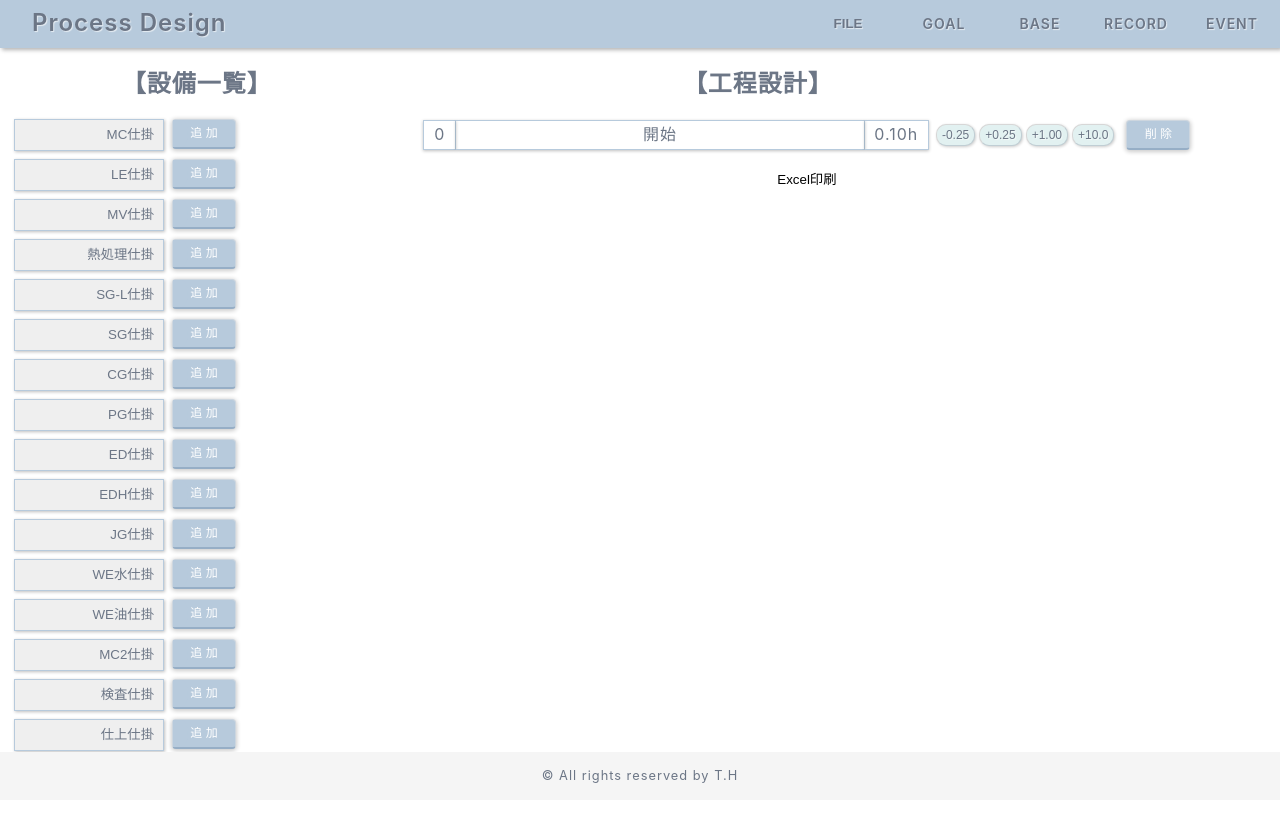
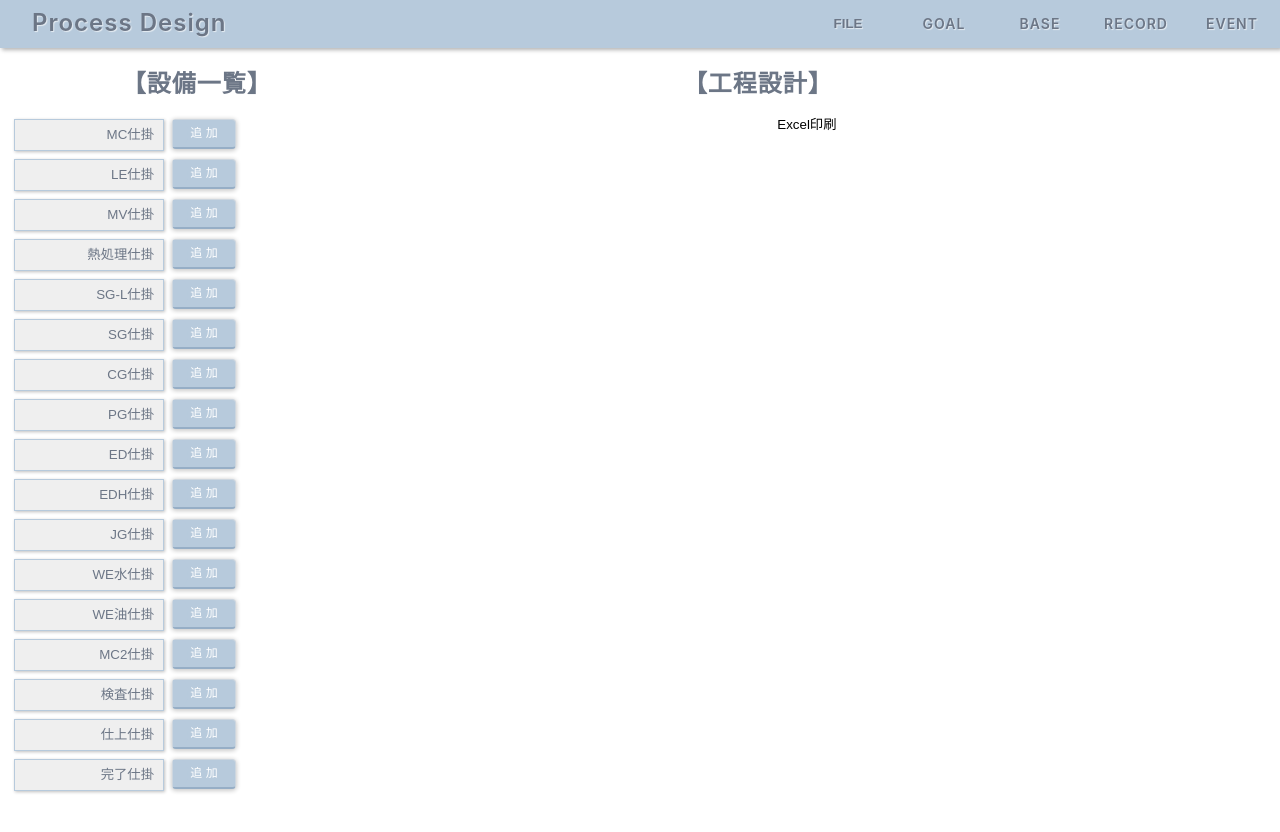
Before and after one commit to tetsu-hira/RecordApp, a React (Create React App) app: page / in a window 1280 px wide. Shown: the top 832 px of the page. Built offline with nearby package versions, Linux system fonts and the light colour scheme.

Commit message:
結果の概形が完成

```diff
--- a/public/css/style.css
+++ b/public/css/style.css
@@ -228,83 +228,99 @@ button {
   margin: auto 142px auto 44px;
 }
 .ProcessContainer .ProcessMain .Result__Border {
-  padding: 10px 0;
+  padding-top: 5px;
+  display: flex;
+  flex-wrap: wrap;
 }
 .ProcessContainer .ProcessMain .Result__Border .Flex {
   display: flex;
+  width: 50%;
 }
-.ProcessContainer .ProcessMain .Result__Border .Flex .ResultIndex {
+.ProcessContainer .ProcessMain .Result__Border .FlexCount {
+  height: 88px;
+}
+.ProcessContainer .ProcessMain .Result__Border .FlexCount__flex {
+  display: flex;
+  height: 44px;
+}
+.ProcessContainer .ProcessMain .Result__Border .FlexCount__flex .ResultTime {
+  width: 60px;
+  margin: auto;
+  font-size: 1.5rem;
+}
+.ProcessContainer .ProcessMain .Result__Border .FlexCount__flex .AddCount {
+  background: #e2f1f1;
+  font-size: 1rem;
+  width: 26px;
+  height: 25px;
+  text-align: center;
+  color: #6c7686;
+  border-top: 1px solid #d7d7d7;
+  border-left: 1px solid #d7d7d7;
+  border-bottom: 1px solid #9dabb780;
+  border-right: 1px solid #9dabb780;
+  border-radius: 14px;
+  margin: auto 2px;
+  padding: 0;
+  text-shadow: 1px 1px 1px rgba(255, 255, 255, 0.65);
+  box-shadow: 1px 1px 3px 0px rgba(0, 0, 0, 0.2);
+  font-family: "Font Awesome 5 Free";
+}
+.ProcessContainer .ProcessMain .Result__Border .FlexCount__flex .AddCount:hover {
+  cursor: pointer;
+}
+.ProcessContainer .ProcessMain .Result__Border .FlexCount__flex .AddCount:active {
+  -webkit-transform: translateY(2px);
+  transform: translateY(2px);
+  box-shadow: 0 0 2px rgba(0, 0, 0, 0.35);
+  border: 1px solid #e2f1f1;
+}
+.ProcessContainer .ProcessMain .Result__Border .FlexName {
+  width: 520px;
+}
+.ProcessContainer .ProcessMain .Result__Border .FlexName .ResultIndex {
   border: 1px solid #b7cadc;
   width: 60px;
   margin: 5px auto;
   height: 30px;
   box-shadow: 0px 1px 3px 0 rgba(0, 0, 0, 0.25);
 }
-.ProcessContainer .ProcessMain .Result__Border .Flex .ResultName {
+.ProcessContainer .ProcessMain .Result__Border .FlexName .ResultName {
+  font-size: 1.5rem;
   border: 1px solid #b7cadc;
-  width: 100%;
-  margin: 5px auto;
-  border-left: none;
+  width: 240px;
+  height: 44px;
+  line-height: 40px;
+  margin: 4px auto;
   box-shadow: 0px 1px 3px 0 rgba(0, 0, 0, 0.25);
 }
-.ProcessContainer .ProcessMain .Result__Border .Flex .ResultTime {
-  border: 1px solid #b7cadc;
-  width: 120px;
-  margin: 5px 5px 5px auto;
-  border-left: none;
-  box-shadow: 0px 1px 3px 0 rgba(0, 0, 0, 0.25);
-}
-.ProcessContainer .ProcessMain .Result__Border .Flex .AddCount {
-  background: #e2f1f1;
-  font-size: 12px;
-  width: 43px;
+.ProcessContainer .ProcessMain .Result__Border .FlexName .DeleteButton {
+  background: #b7cadc;
+  font-size: 0.8rem;
+  min-width: 64px;
   height: 22px;
   text-align: center;
-  color: #6c7686;
-  border-top: 1px solid #d7d7d7;
-  border-left: 1px solid #d7d7d7;
-  border-bottom: 1px solid #9dabb780;
-  border-right: 1px solid #9dabb780;
-  border-radius: 10px;
-  margin: auto 2px;
-  padding: 0px 5px;
-  text-shadow: 1px 1px 1px rgba(255, 255, 255, 0.65);
-  box-shadow: 1px 1px 3px 0px rgba(0, 0, 0, 0.2);
-}
-.ProcessContainer .ProcessMain .Result__Border .Flex .AddCount:hover {
-  cursor: pointer;
-}
-.ProcessContainer .ProcessMain .Result__Border .Flex .AddCount:active {
-  -webkit-transform: translateY(2px);
-  transform: translateY(2px);
-  box-shadow: 0 0 2px rgba(0, 0, 0, 0.35);
-  border: 1px solid #e2f1f1;
-}
-.ProcessContainer .ProcessMain .Result__Border .Flex .DeleteButton {
-  background: #b7cadc;
-  font-size: 12px;
-  min-width: 64px;
-  height: 30px;
-  line-height: 20px;
-  text-align: center;
   color: #fff;
-  border: 2px solid #b7cadc;
   border-radius: 4px;
-  margin: 5px 0 5px 10px;
-  box-shadow: 0px 1px 4px 1px rgba(0, 0, 0, 0.2);
+  margin: auto;
+  box-shadow: 0px 1px 3px 0px rgba(0, 0, 0, 0.2);
   -webkit-transform-style: preserve-3d;
   transform-style: preserve-3d;
   border-top: 1px solid #cdd6df;
   border-left: 1px solid #cdd6df;
-  border-bottom: solid 2px #7694b180;
+  border-bottom: solid 2px #7694b133;
   border-right: solid 1px #cdd6df;
 }
-.ProcessContainer .ProcessMain .Result__Border .Flex .DeleteButton:hover {
+.ProcessContainer .ProcessMain .Result__Border .FlexName .DeleteButton:hover {
   cursor: pointer;
 }
-.ProcessContainer .ProcessMain .Result__Border .Flex .DeleteButton:active {
+.ProcessContainer .ProcessMain .Result__Border .FlexName .DeleteButton:active {
   -webkit-transform: translateY(2px);
   transform: translateY(2px);
   box-shadow: 0 0 2px rgba(0, 0, 0, 0.35);
   border: 1px solid #b7cadc;
 }
+
+.None {
+  display: none;
+}
--- a/sass/Page/Process.scss
+++ b/sass/Page/Process.scss
@@ -100,35 +100,27 @@
           margin: auto 142px auto 44px;
         }
         &__Border {
-          padding: 10px 0;
+          padding-top: 5px;
+          display: flex;
+          flex-wrap: wrap;
           .Flex {
             display: flex;
-            .ResultIndex {
-              border: 1px solid $PrimaryColor;
+            width: 50%;
+            &Count {
+              height: 88px;
+              &__flex {
+                display: flex;
+                height: 44px;
+                .ResultTime {
                   width: 60px;
-              margin: 5px auto;
-              height: 30px;
-              box-shadow: 0px 1px 3px 0 rgba(0, 0, 0, 0.25);
-            }
-            .ResultName {
-              border: 1px solid $PrimaryColor;
-              width: 100%;
-              margin: 5px auto;
-              border-left: none;
-              box-shadow: 0px 1px 3px 0 rgba(0, 0, 0, 0.25);
-            }
-            .ResultTime {
-              border: 1px solid $PrimaryColor;
-              width: 120px;
-              margin: 5px 5px 5px auto;
-              border-left: none;
-              box-shadow: 0px 1px 3px 0 rgba(0, 0, 0, 0.25);
+                  margin: auto;
+                  font-size: 1.5rem;
                 }
                 .AddCount {
                   background: $SubColor;
-              font-size: 12px;
-              width: 43px;
-              height: 22px;
+                  font-size: 1rem;
+                  width: 26px;
+                  height: 25px;
                   // line-height: 20px;
                   text-align: center;
                   color: $FontColor;
@@ -136,11 +128,12 @@
                   border-left: 1px solid rgb(215, 215, 215);
                   border-bottom: 1px solid #9dabb780;
                   border-right: 1px solid #9dabb780;
-              border-radius: 10px;
+                  border-radius: 14px;
                   margin: auto 2px;
-              padding: 0px 5px;
+                  padding: 0;
                   text-shadow: 1px 1px 1px rgba(255, 255, 255, 0.65);
                   box-shadow: 1px 1px 3px 0px rgba(0, 0, 0, 20%);
+                  font-family: 'Font Awesome 5 Free';
                   &:hover {
                     cursor: pointer;
                   }
@@ -151,23 +144,43 @@
                     border: 1px solid $SubColor;
                   }
                 }
+              }
+            }
+            &Name {
+              width: 520px;
+              .ResultIndex {
+                border: 1px solid $PrimaryColor;
+                width: 60px;
+                margin: 5px auto;
+                height: 30px;
+                box-shadow: 0px 1px 3px 0 rgba(0, 0, 0, 0.25);
+              }
+              .ResultName {
+                font-size: 1.5rem;
+                border: 1px solid $PrimaryColor;
+                width: 240px;
+                height: 44px;
+                line-height: 40px;
+                margin: 4px auto;
+                box-shadow: 0px 1px 3px 0 rgba(0, 0, 0, 0.25);
+              }
               .DeleteButton {
                 background: $PrimaryColor;
-              font-size: 12px;
+                font-size: 0.8rem;
                 min-width: 64px;
-              height: 30px;
-              line-height: 20px;
+                height: 22px;
+                // line-height: 20px;
                 text-align: center;
                 color: $WhiteColor;
-              border: 2px solid $PrimaryColor;
+                // border: 2px solid $PrimaryColor;
                 border-radius: 4px;
-              margin: 5px 0 5px 10px;
-              box-shadow: 0px 1px 4px 1px rgba(0, 0, 0, 20%);
+                margin: auto;
+                box-shadow: 0px 1px 3px 0px rgba(0, 0, 0, 20%);
                 -webkit-transform-style: preserve-3d;
                 transform-style: preserve-3d;
                 border-top: 1px solid #cdd6df;
                 border-left: 1px solid #cdd6df;
-              border-bottom: solid 2px #7694b180;
+                border-bottom: solid 2px #7694b133;
                 border-right: solid 1px #cdd6df;
                 &:hover {
                   // color: red;
@@ -182,8 +195,14 @@
                 }
               }
             }
+
           }
         }
       }
     }
   }
+}
+
+.None {
+  display: none;
+}
--- a/src/App.tsx
+++ b/src/App.tsx
@@ -1,7 +1,7 @@
 import React from 'react';
 import './App.css';
 import Header from './components/Header';
-import Footer from './components/Footer';
+// import Footer from './components/Footer';
 import Process from './components/Process';
 
 const App: React.FC = () => {
@@ -9,7 +9,7 @@ const App: React.FC = () => {
     <div className="App">
       <Header />
       <Process />
-      <Footer />
+      {/* <Footer /> */}
     </div>
   );
 }
--- a/src/components/Process.tsx
+++ b/src/components/Process.tsx
@@ -361,7 +361,7 @@ type Pros = {
 const a:string = "a"
 
 const Process: React.FC = () => {
-  const [ plan, setPlan] = useState<Pros[]>([{name: "開始", time: 0.10, count: "b"}]);
+  const [ plan, setPlan] = useState<Pros[]>([]);
   const [ time, setTime ] = useState<number>(0);
   const [ count, setCount ] = useState<string>("a");
   const [ mcName, setMCName] = useState<string>(MC[0].name);
@@ -382,23 +382,23 @@ const Process: React.FC = () => {
   const [ flName, setFLName] = useState<string>(FL[0].name);
   const [ enName, setENName] = useState<string>(EN[0].name);
 
-  const clickAddMC = () => {setCount(count + a); setPlan([...plan, {name: mcName, time: 0.25, count: count }]);}
-  const clickAddLE = () => {setCount(count + a); setPlan([...plan, {name: leName, time: 0.25, count: count }]);}
-  const clickAddMV = () => {setCount(count + a); setPlan([...plan, {name: mvName, time: 0.25, count: count }]);}
-  const clickAddHQ = () => {setCount(count + a); setPlan([...plan, {name: hqName, time: 0.25, count: count }]);}
-  const clickAddSL = () => {setCount(count + a); setPlan([...plan, {name: slName, time: 0.25, count: count }]);}
-  const clickAddSG = () => {setCount(count + a); setPlan([...plan, {name: sgName, time: 0.25, count: count }]);}
-  const clickAddCG = () => {setCount(count + a); setPlan([...plan, {name: cgName, time: 0.25, count: count }]);}
-  const clickAddPG = () => {setCount(count + a); setPlan([...plan, {name: pgName, time: 0.25, count: count }]);}
-  const clickAddED = () => {setCount(count + a); setPlan([...plan, {name: edName, time: 0.25, count: count }]);}
-  const clickAddEH = () => {setCount(count + a); setPlan([...plan, {name: ehName, time: 0.25, count: count }]);}
-  const clickAddJG = () => {setCount(count + a); setPlan([...plan, {name: jgName, time: 0.25, count: count }]);}
-  const clickAddWQ = () => {setCount(count + a); setPlan([...plan, {name: wqName, time: 0.25, count: count }]);}
-  const clickAddWP = () => {setCount(count + a); setPlan([...plan, {name: wpName, time: 0.25, count: count }]);}
-  const clickAddMT = () => {setCount(count + a); setPlan([...plan, {name: mtName, time: 0.25, count: count }]);}
-  const clickAddCH = () => {setCount(count + a); setPlan([...plan, {name: chName, time: 0.25, count: count }]);}
-  const clickAddFL = () => {setCount(count + a); setPlan([...plan, {name: flName, time: 0.25, count: count }]);}
-  const clickAddEN = () => {setCount(count + a); setPlan([...plan, {name: enName, time: 0.25, count: count }]);}
+  const clickAddMC = () => {setCount(count + a); setPlan([...plan, {name: mcName, time: 0, count: count }]);}
+  const clickAddLE = () => {setCount(count + a); setPlan([...plan, {name: leName, time: 0, count: count }]);}
+  const clickAddMV = () => {setCount(count + a); setPlan([...plan, {name: mvName, time: 0, count: count }]);}
+  const clickAddHQ = () => {setCount(count + a); setPlan([...plan, {name: hqName, time: 0, count: count }]);}
+  const clickAddSL = () => {setCount(count + a); setPlan([...plan, {name: slName, time: 0, count: count }]);}
+  const clickAddSG = () => {setCount(count + a); setPlan([...plan, {name: sgName, time: 0, count: count }]);}
+  const clickAddCG = () => {setCount(count + a); setPlan([...plan, {name: cgName, time: 0, count: count }]);}
+  const clickAddPG = () => {setCount(count + a); setPlan([...plan, {name: pgName, time: 0, count: count }]);}
+  const clickAddED = () => {setCount(count + a); setPlan([...plan, {name: edName, time: 0, count: count }]);}
+  const clickAddEH = () => {setCount(count + a); setPlan([...plan, {name: ehName, time: 0, count: count }]);}
+  const clickAddJG = () => {setCount(count + a); setPlan([...plan, {name: jgName, time: 0, count: count }]);}
+  const clickAddWQ = () => {setCount(count + a); setPlan([...plan, {name: wqName, time: 0, count: count }]);}
+  const clickAddWP = () => {setCount(count + a); setPlan([...plan, {name: wpName, time: 0, count: count }]);}
+  const clickAddMT = () => {setCount(count + a); setPlan([...plan, {name: mtName, time: 0, count: count }]);}
+  const clickAddCH = () => {setCount(count + a); setPlan([...plan, {name: chName, time: 0, count: count }]);}
+  const clickAddFL = () => {setCount(count + a); setPlan([...plan, {name: flName, time: 0, count: count }]);}
+  const clickAddEN = () => {setCount(count + a); setPlan([...plan, {name: enName, time: 0, count: count }]);}
 
   // const handleChange = (e: React.ChangeEvent<HTMLSelectElement>) => {
   //   setMCName(e.target.value);
@@ -615,14 +615,35 @@ const Process: React.FC = () => {
                       <Draggable key={item.count} draggableId={item.count} index={idx}>
                         {(provided) => (
                           <div className="Flex" key={idx} ref={provided.innerRef} {...provided.draggableProps} {...provided.dragHandleProps}>
-                            <div className="ResultIndex">{idx}</div>
-                            <div className="ResultName">{item.name}</div>
-                            <div className="ResultTime">{item.time.toFixed(2)}h</div>
-                            <button className="AddCount" onClick={()=> addTime(idx, -0.25)}>-0.25</button>
-                            <button className="AddCount" onClick={()=> addTime(idx, 0.25)}>+0.25</button>
-                            <button className="AddCount" onClick={()=> addTime(idx, 1.00)}>+1.00</button>
-                            <button className="AddCount" onClick={()=> addTime(idx, 10.0)}>+10.0</button>
-                            <button className="DeleteButton" onClick={()=> handleRemoveTask(idx)}>削 除</button>
+                            {/* <div className="ResultIndex">{idx}</div> */}
+                            <div className="FlexCount">
+                              <div className="FlexCount__flex">
+                                <button className="AddCount" onClick={()=> addTime(idx, -1)}>-</button>
+                                <button className="AddCount" onClick={()=> addTime(idx, 1)}>+</button>
+                                <div className="ResultTime">{item.time}</div>
+                              </div>
+                              <div className="FlexCount__flex">
+                                <button className="AddCount" onClick={()=> addTime(idx, -1)}>-</button>
+                                <button className="AddCount" onClick={()=> addTime(idx, 1)}>+</button>
+                                <div className="ResultTime">{item.time}</div>
+                              </div>
+                            </div>
+                            <div className="FlexName">
+                              <div className="ResultName">{item.name}</div>
+                              <button className="DeleteButton" onClick={()=> handleRemoveTask(idx)}>削 除</button>
+                            </div>
+                            <div className="FlexCount">
+                              <div className="FlexCount__flex">
+                                <div className="ResultTime">{item.time}</div>
+                                <button className="AddCount" onClick={()=> addTime(idx, -1)}>-</button>
+                                <button className="AddCount" onClick={()=> addTime(idx, 1)}>+</button>
+                              </div>
+                              <div className="FlexCount__flex">
+                                <div className="ResultTime">{item.time}</div>
+                                <button className="AddCount" onClick={()=> addTime(idx, -1)}>-</button>
+                                <button className="AddCount" onClick={()=> addTime(idx, 1)}>+</button>
+                              </div>
+                            </div>
                           </div>
                         )}
                       </Draggable>
```
Lines whose indentation alone changed are shown as unchanged.
